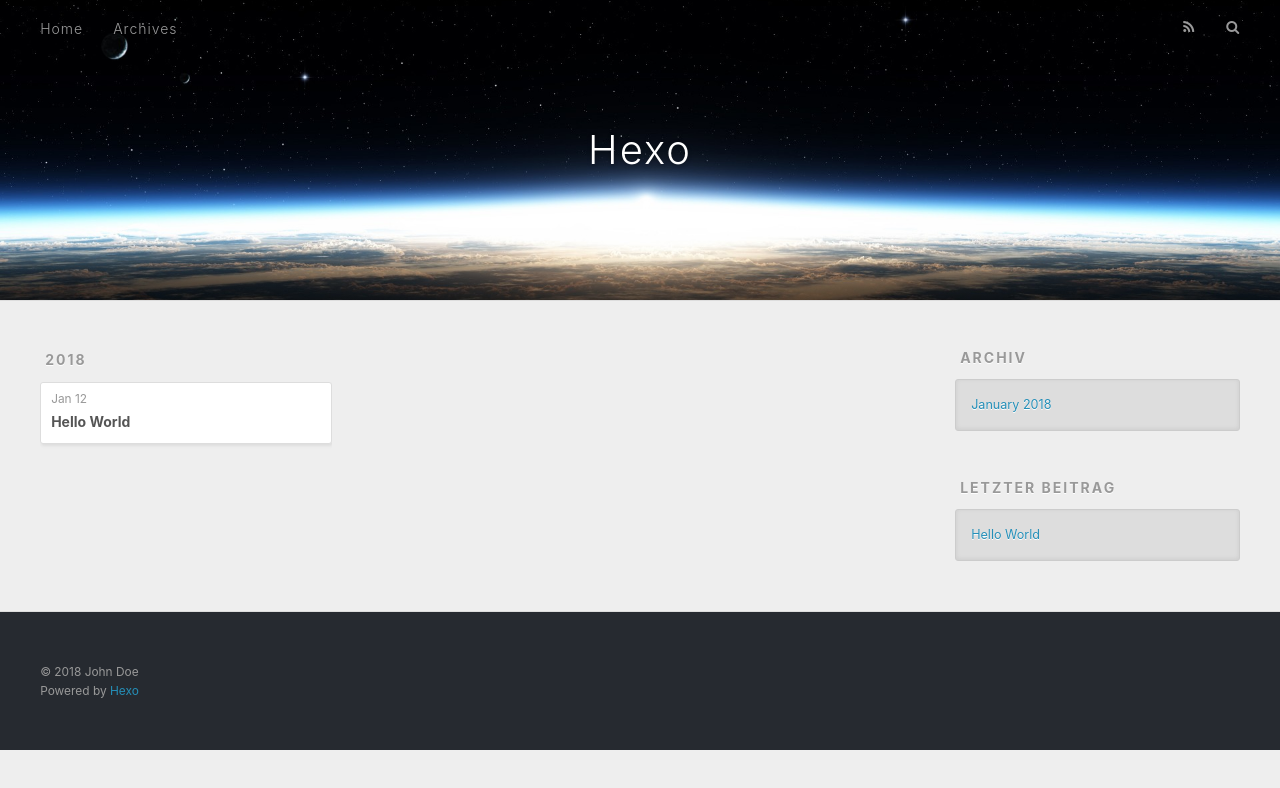
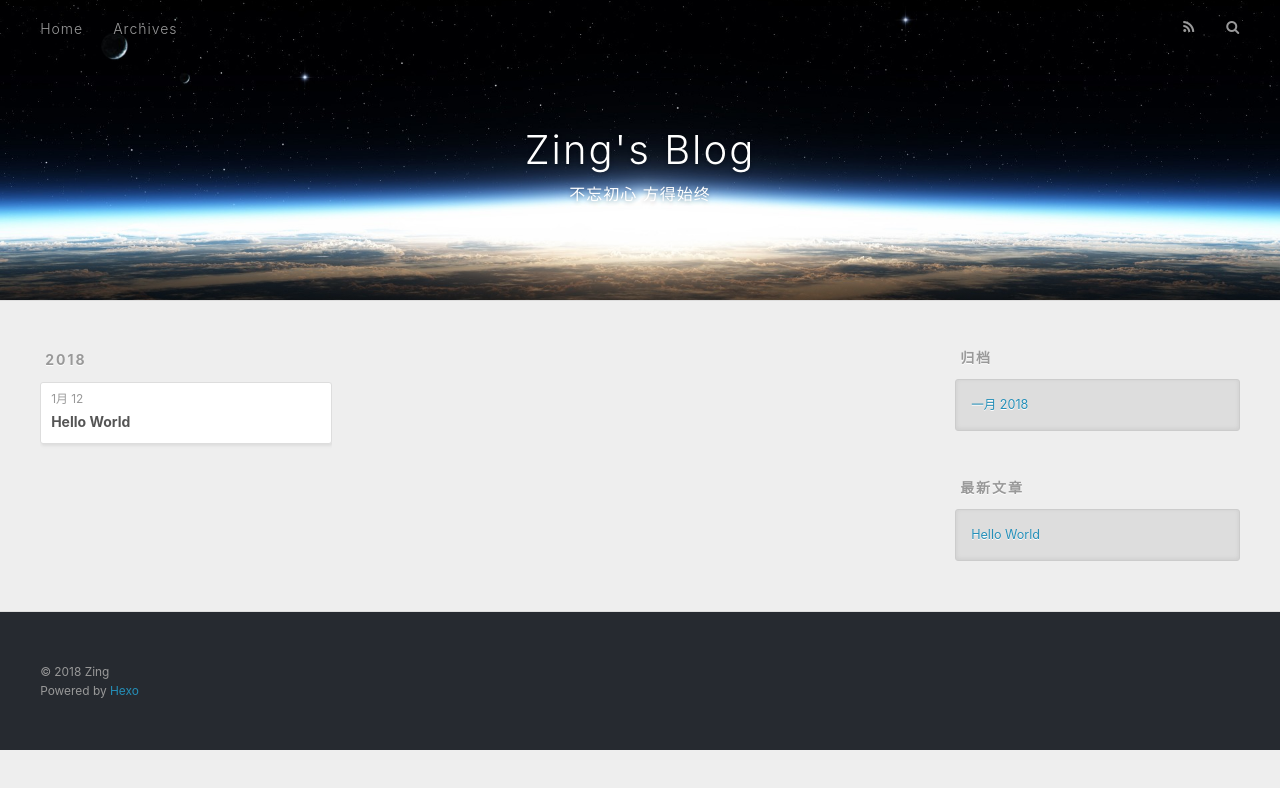
Before and after one commit to taoshuiyuan/taoshuiyuan.github.io, a plain HTML site: page archives/index.html in a window 1280 px wide. Drawn offline with nearby package versions, Linux system fonts and the light colour scheme.

Commit message:
站点更新:2018-01-12 05/30/33

```diff
--- a/archives/index.html
+++ b/archives/index.html
@@ -5,16 +5,17 @@
 
 
 
-  <title>Archiv | Hexo</title>
+  <title>归档 | Zing&#39;s Blog</title>
   <meta name="viewport" content="width=device-width, initial-scale=1, maximum-scale=1">
   <meta property="og:type" content="website">
-<meta property="og:title" content="Hexo">
-<meta property="og:url" content="http://yoursite.com/archives/index.html">
-<meta property="og:site_name" content="Hexo">
+<meta property="og:title" content="Zing&#39;s Blog">
+<meta property="og:url" content="http://blog.prozin.xyz/archives/index.html">
+<meta property="og:site_name" content="Zing&#39;s Blog">
+<meta property="og:locale" content="zh-CN">
 <meta name="twitter:card" content="summary">
-<meta name="twitter:title" content="Hexo">
+<meta name="twitter:title" content="Zing&#39;s Blog">
 
-    <link rel="alternate" href="/atom.xml" title="Hexo" type="application/atom+xml">
+    <link rel="alternate" href="/atom.xml" title="Zing&#39;s Blog" type="application/atom+xml">
 
 
     <link rel="icon" href="/favicon.png">
@@ -33,8 +34,12 @@
   <div id="header-outer" class="outer">
     <div id="header-title" class="inner">
       <h1 id="logo-wrap">
-        <a href="/" id="logo">Hexo</a>
+        <a href="/" id="logo">Zing&#39;s Blog</a>
       </h1>
+
+        <h2 id="subtitle-wrap">
+          <a href="/" id="subtitle">不忘初心 方得始终</a>
+        </h2>
 
     </div>
     <div id="header-inner" class="inner">
@@ -50,10 +55,10 @@
 
           <a id="nav-rss-link" class="nav-icon" href="/atom.xml" title="RSS Feed"></a>
 
-        <a id="nav-search-btn" class="nav-icon" title="Suche"></a>
+        <a id="nav-search-btn" class="nav-icon" title="搜索"></a>
       </nav>
       <div id="search-form-wrap">
-        <form action="//google.com/search" method="get" accept-charset="UTF-8" class="search-form"><input type="search" name="q" class="search-form-input" placeholder="Search"><button type="submit" class="search-form-submit">&#xF002;</button><input type="hidden" name="sitesearch" value="http://yoursite.com"></form>
+        <form action="//google.com/search" method="get" accept-charset="UTF-8" class="search-form"><input type="search" name="q" class="search-form-input" placeholder="Search"><button type="submit" class="search-form-submit">&#xF002;</button><input type="hidden" name="sitesearch" value="http://blog.prozin.xyz"></form>
       </div>
     </div>
   </div>
@@ -76,7 +81,7 @@
   <div class="archive-article-inner">
     <header class="archive-article-header">
       <a href="/2018/01/12/hello-world/" class="archive-article-date">
-  <time datetime="2018-01-12T10:01:35.130Z" itemprop="datePublished">Jan 12</time>
+  <time datetime="2018-01-12T10:01:35.130Z" itemprop="datePublished">1月 12</time>
 </a>
 
 
@@ -108,9 +113,9 @@
 
 
   <div class="widget-wrap">
-    <h3 class="widget-title">Archiv</h3>
+    <h3 class="widget-title">归档</h3>
     <div class="widget">
-      <ul class="archive-list"><li class="archive-list-item"><a class="archive-list-link" href="/archives/2018/01/">January 2018</a></li></ul>
+      <ul class="archive-list"><li class="archive-list-item"><a class="archive-list-link" href="/archives/2018/01/">一月 2018</a></li></ul>
     </div>
   </div>
 
@@ -118,7 +123,7 @@
 
 
   <div class="widget-wrap">
-    <h3 class="widget-title">letzter Beitrag</h3>
+    <h3 class="widget-title">最新文章</h3>
     <div class="widget">
       <ul>
 
@@ -138,7 +143,7 @@
 
   <div class="outer">
     <div id="footer-info" class="inner">
-      &copy; 2018 John Doe<br>
+      &copy; 2018 Zing<br>
       Powered by <a href="http://hexo.io/" target="_blank">Hexo</a>
     </div>
   </div>
```
Also changed, not shown: 2018/01/12/hello-world/index.html (+17 -12 lines), archives/2018/01/index.html (+19 -14 lines), archives/2018/index.html (+19 -14 lines), index.html (+19 -14 lines).
